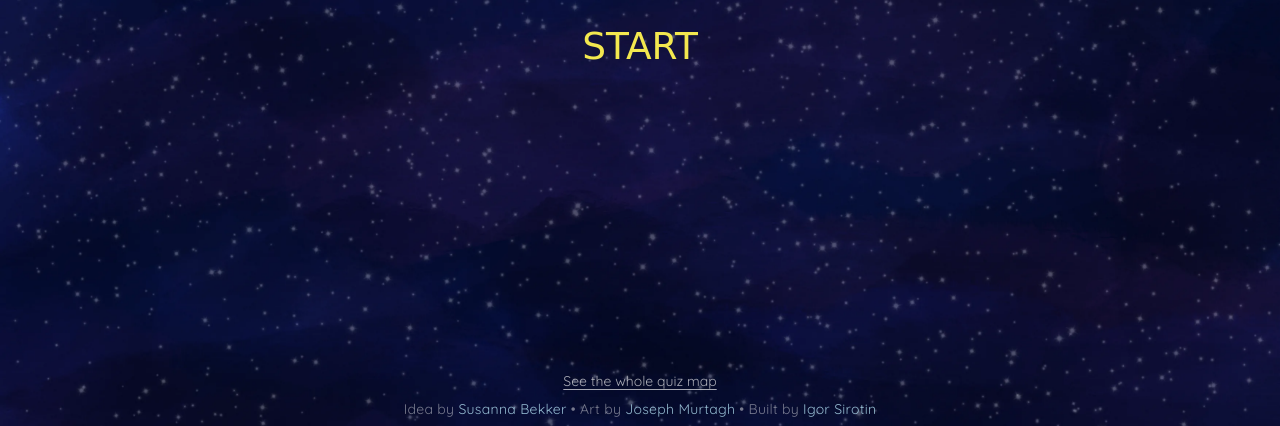
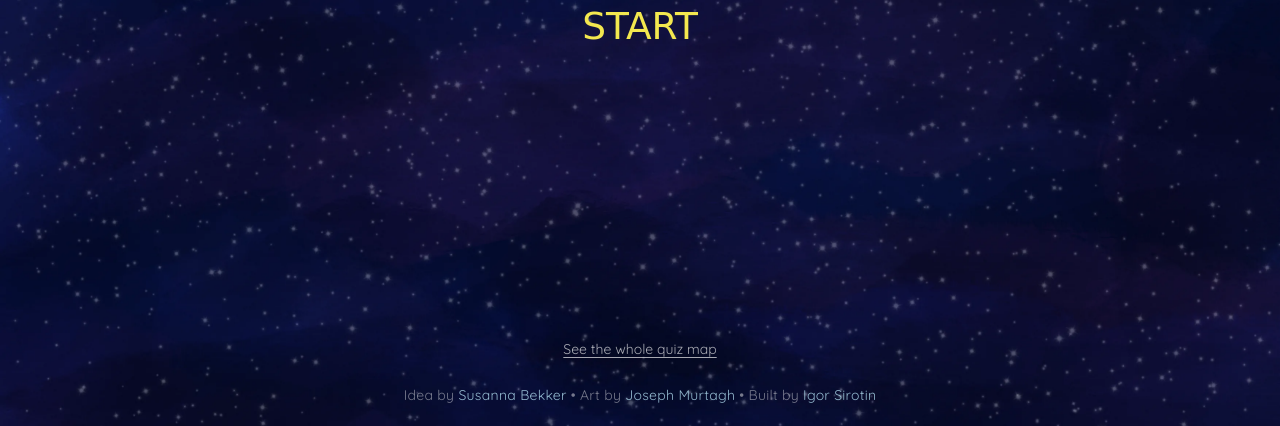
Before and after one commit to susanna-bekker/which-cosmic-object-are-you, a plain HTML site: page index.html in a window 1280 px wide. Shown: the part 374-800 px from the top of the page. Drawn offline with Linux system fonts and the light colour scheme; a web font is replaced by a local one.

Commit message:
Give the bottom credits line more vertical room
Lifts the credits further off the viewport edge and opens the gap
between it and the quiz map link, with matching clearance in the intro
screen's bottom padding.

Co-Authored-By: Claude Opus 5 (1M context) <noreply@anthropic.com>
Claude-Session: https://claude.ai/code/session_01Fu3YBih4aApVQkb8XKztEB

```diff
--- a/style.css
+++ b/style.css
@@ -131,7 +131,7 @@ button.answer.no {
     height: 100%;
     padding-top: env(safe-area-inset-top);
     /* leaves room for the fixed map link and credits at the bottom */
-    padding-bottom: calc(70px + env(safe-area-inset-bottom));
+    padding-bottom: calc(110px + env(safe-area-inset-bottom));
 }
 
 #intro-title {
@@ -160,7 +160,7 @@ button.answer.no {
 /* Ссылка на карту квиза — прижата к нижнему краю окна */
 #map-link {
     position: fixed;
-    bottom: calc(26px + env(safe-area-inset-bottom, 0px));
+    bottom: calc(58px + env(safe-area-inset-bottom, 0px));
     left: 50%;
     transform: translateX(-50%);
     padding: 10px 16px;
@@ -180,7 +180,7 @@ button.answer.no {
 /* Титры — одной строкой по нижнему краю, под ссылкой на карту */
 #credits {
     position: fixed;
-    bottom: calc(6px + env(safe-area-inset-bottom, 0px));
+    bottom: calc(20px + env(safe-area-inset-bottom, 0px));
     /* full-width so the line can centre against the whole viewport */
     left: 0;
     right: 0;
```
